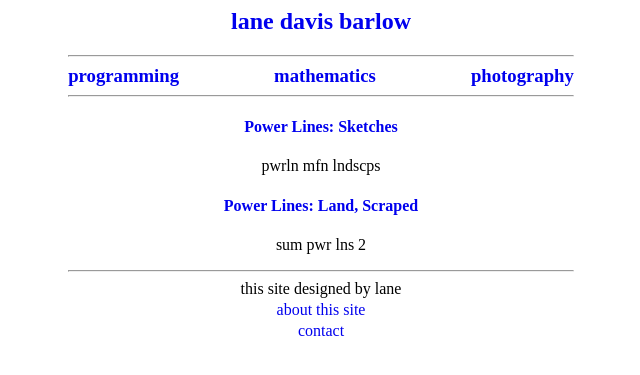
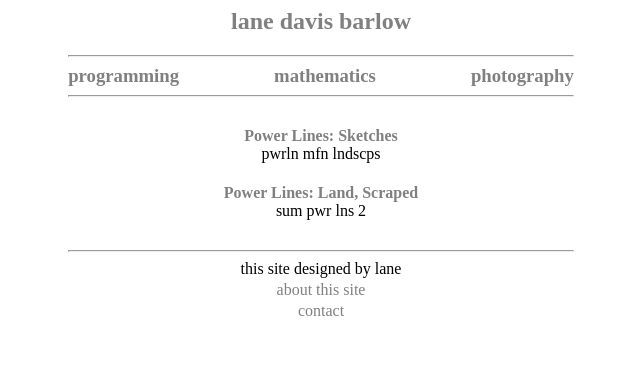
Before and after one commit to laneb/cvsite, a Django app: page /photography/ in a window 1280 px wide. Shown: the top 375 px of the page, without its empty margins (319-959 px from the left). Run offline with Django 3.2, Linux system fonts and the light colour scheme.

Commit message:
add project index template css

```diff
--- a/cvsite/static/base.css
+++ b/cvsite/static/base.css
@@ -1,5 +1,13 @@
 body {
 
+}
+
+#app-content {
+  margin:30px;
+}
+
+a {
+  color: grey;
 }
 
 a:link {
--- /dev/null
+++ b/cvsite/static/proj-index.css
@@ -0,0 +1,7 @@
+.proj-title {
+  margin-bottom: 0;
+}
+
+.proj-desc {
+  margin-top: 0;
+}
--- a/cvsite/templates/cvsite/proj-index.html
+++ b/cvsite/templates/cvsite/proj-index.html
@@ -2,15 +2,14 @@
 
 {% block content %}
 
-<head>
   <title>{{ page_name }}</title>
-</head>
+  <link rel="stylesheet" type="text/css" href="/static/proj-index.css">
 
 <div style="width:40%; min-width:500px">
   {% for proj in projects %}
   <div>
-    <h4><a href="{{ proj.url }}">{{ proj.title }}</a></h4>
-    <p>{{ proj.desc }}</p>
+    <h4 class="proj-title"><a href="{{ proj.url }}">{{ proj.title }}</a></h4>
+    <p class="proj-desc">{{ proj.desc }}</p>
   </div>
   {% endfor %}
 </div>
--- a/photography/templates/photography/photo-project.html
+++ b/photography/templates/photography/photo-project.html
@@ -13,7 +13,7 @@
 <body>
     <div class="slideshow" align="center">
       {% for img in images %}
-      <div align="center" style="outline:none; height:auto; margin:30px">
+      <div align="center" style="outline:none; height:auto">
         <h3 style="margin:0">{{ project_name }}</h3>
         <img src="{{ img.url }}" width="{{ photo_width }}" height="{{ photo_height }}" style="margin:15px">
         <div style="width:40%; min-width:500px">
```
